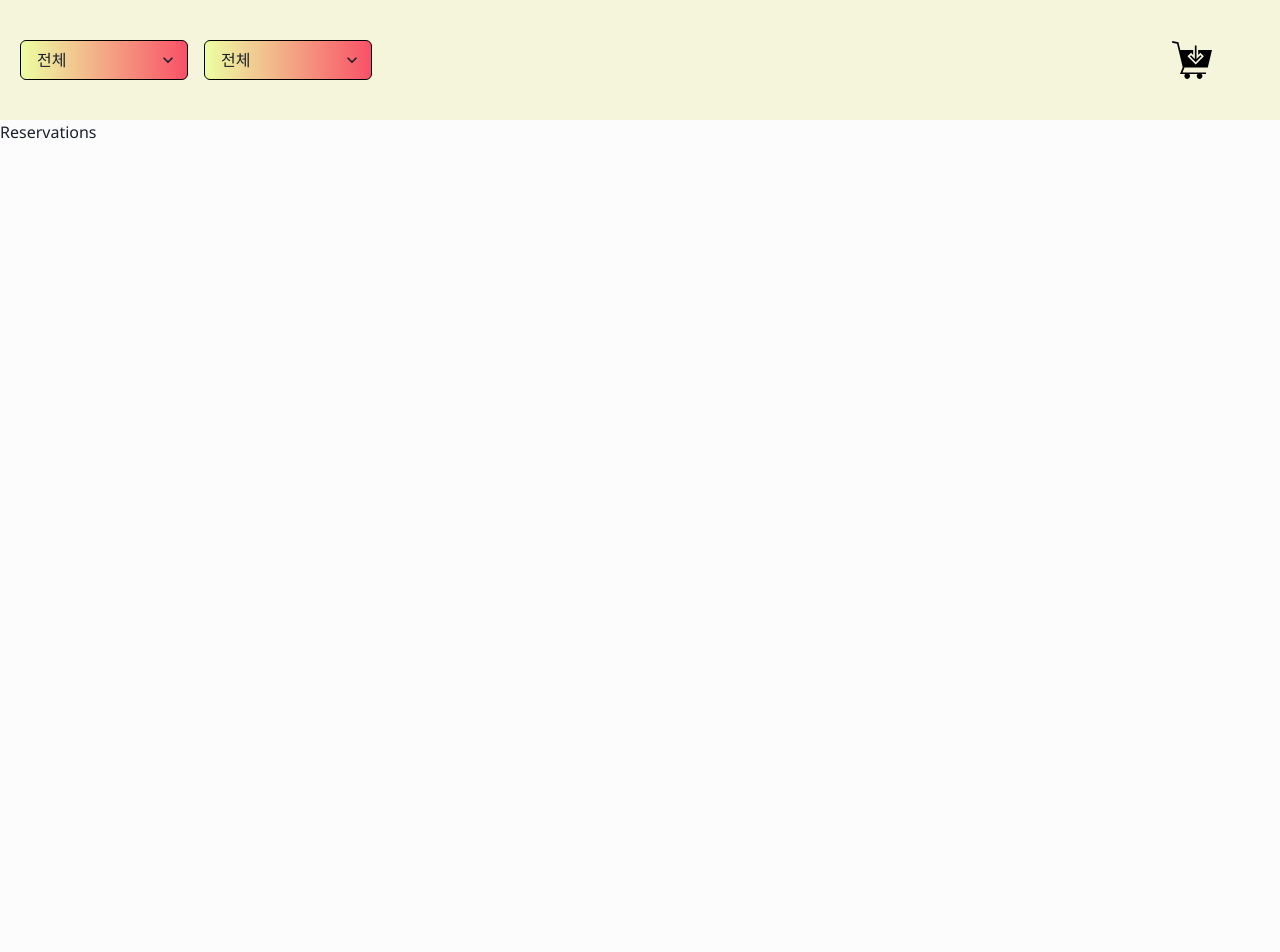
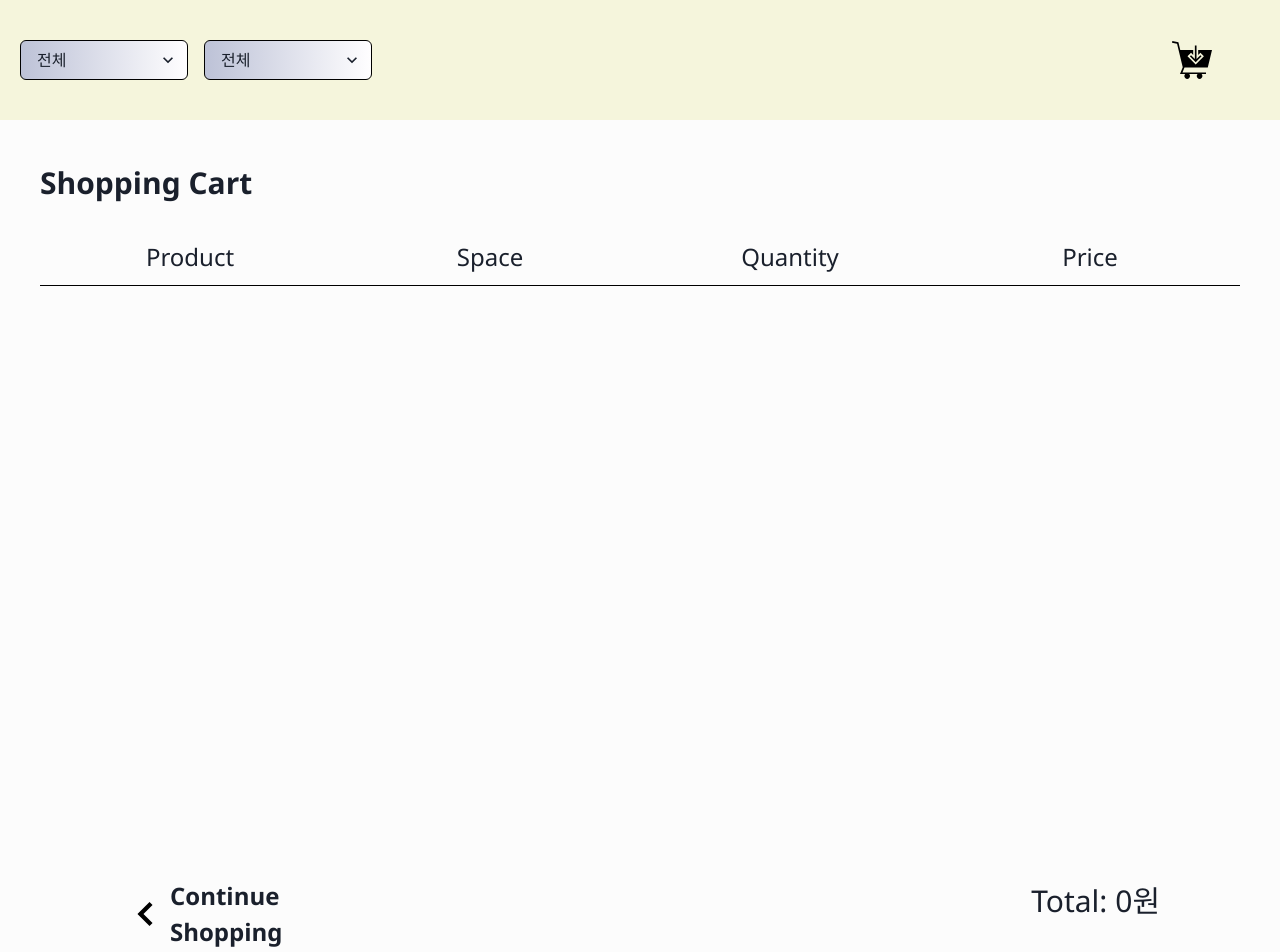
Before and after one commit to dong-geon-Lee/travel-cart-app, a React (Create React App) app: page /reservations in a window 1280 px wide. Shown: the top 952 px of the page. Before the commit the page ends 800 px from the top, so only its background shows below. Built offline with nearby package versions, Linux system fonts and the light colour scheme.

Commit message:
장바구니 목업 및 제거 기능 구현 완료

```diff
--- a/src/components/Header/Header.jsx
+++ b/src/components/Header/Header.jsx
@@ -38,7 +38,7 @@ const Header = () => {
           <Select
             value={price}
             onChange={handlePriceOnChange}
-            bgGradient="linear(to-l, #f95167, #edffa3)"
+            bgGradient="linear(to-l, #fffeff, #bdc2d7)"
             border="1px solid #000"
             cursor="pointer"
           >
@@ -52,7 +52,7 @@ const Header = () => {
           <Select
             value={regions}
             onChange={handleRegionOnChange}
-            bgGradient="linear(to-l, #f95167, #edffa3)"
+            bgGradient="linear(to-l, #fffeff, #bdc2d7)"
             border="1px solid #000"
             cursor="pointer"
           >
@@ -76,7 +76,7 @@ const Header = () => {
         </Tooltip>
       </Box>
       <Link to="/reservations" style={{ marginRight: "2rem" }}>
-        <Tooltip hasArrow label="장바구니" bg="green.400" p="4" fontSize="md">
+        <Tooltip hasArrow label="장바구니" bg="green.400" p="3">
           <Button
             backgroundColor="transparent"
             variant="solid"
--- a/src/components/MainItems/MainItems.jsx
+++ b/src/components/MainItems/MainItems.jsx
@@ -13,7 +13,7 @@ import {
   Text,
   useToast,
 } from "@chakra-ui/react";
-import { checkReservationItems } from "../../utils/utils";
+import { checkReservationItems, formattedNumber } from "../../utils/utils";
 
 const ProductItems = ({ items }) => {
   const [disabled, setDisabled] = useState(false);
@@ -45,7 +45,7 @@ const ProductItems = ({ items }) => {
             가격
           </FormLabel>
           <Text color="blue.600" fontSize="2xl" textAlign="center" w="100%">
-            {price}
+            {formattedNumber(price) + " 원"}
           </Text>
         </GridItem>
         <GridItem w="100%" h="100%">
--- a/src/constants/constants.js
+++ b/src/constants/constants.js
@@ -1,5 +1,5 @@
 export const API_URL =
-  "https://s3.us-west-2.amazonaws.com/secure.notion-static.com/f1be87a4-38e1-4c1e-a527-bd4775812374/mock_data.json?X-Amz-Algorithm=AWS4-HMAC-SHA256&X-Amz-Content-Sha256=UNSIGNED-PAYLOAD&X-Amz-Credential=AKIAT73L2G45EIPT3X45%2F20230308%2Fus-west-2%2Fs3%2Faws4_request&X-Amz-Date=20230308T102755Z&X-Amz-Expires=86400&X-Amz-Signature=a9a39f5c32ded4c92d680a800b483e1ec0291f8f282e34f46d4d1e9a15b78f60&X-Amz-SignedHeaders=host&response-content-disposition=filename%3D%22mock_data.json%22&x-id=GetObject";
+  "https://s3.us-west-2.amazonaws.com/secure.notion-static.com/f1be87a4-38e1-4c1e-a527-bd4775812374/mock_data.json?X-Amz-Algorithm=AWS4-HMAC-SHA256&X-Amz-Content-Sha256=UNSIGNED-PAYLOAD&X-Amz-Credential=AKIAT73L2G45EIPT3X45%2F20230309%2Fus-west-2%2Fs3%2Faws4_request&X-Amz-Date=20230309T103252Z&X-Amz-Expires=86400&X-Amz-Signature=36a63079da0617ba60324e2f3f5b02fba38bbadd9bae51a3185746162af3f3d3&X-Amz-SignedHeaders=host&response-content-disposition=filename%3D%22mock_data.json%22&x-id=GetObject";
 
 export const priceLists = {
   all: [0, 30000],
--- a/src/pages/Reservations/Reservations.jsx
+++ b/src/pages/Reservations/Reservations.jsx
@@ -1,10 +1,207 @@
 import React from "react";
+import { useDispatch, useSelector } from "react-redux";
+import { travelData } from "../../data/data";
+import { Link } from "react-router-dom";
+import arrow from "../../assets/arrow.svg";
+import {
+  Box,
+  Button,
+  Grid,
+  GridItem,
+  Image,
+  Text,
+  Tooltip,
+} from "@chakra-ui/react";
+import {
+  decreaseQty,
+  increaseQty,
+  removeCartItems,
+} from "../../redux-toolkit/productSlice";
+import { formattedNumber } from "../../utils/utils";
 
 const Reservations = () => {
+  const cartItems = useSelector((state) => state.product.carts);
+  console.log(cartItems, "?");
+
+  const dispatch = useDispatch();
+
+  const handlePlusCartQty = (idx, num, price) => {
+    dispatch(increaseQty({ idx, num, price }));
+  };
+
+  const handleMinusCartQty = (idx, num, price) => {
+    dispatch(decreaseQty({ idx, num, price }));
+  };
+
+  const handleCartRemove = (idx) => {
+    dispatch(removeCartItems(idx));
+  };
+
+  let total = cartItems.reduce((acc, cur) => acc + cur.price, 0);
+  console.log(total);
+
   return (
-    <div>
-      <h1>Reservations</h1>
-    </div>
+    <Box p="10">
+      <Text fontSize="3xl" fontWeight="700">
+        Shopping Cart
+      </Text>
+      <Grid
+        templateColumns="repeat(4,1fr)"
+        borderBottom="1px solid #000"
+        py="2.5"
+        mt="6"
+        mb="3"
+      >
+        <GridItem fontSize="2xl" textAlign="center">
+          Product
+        </GridItem>
+        <GridItem fontSize="2xl" textAlign="center">
+          Space
+        </GridItem>
+        <GridItem fontSize="2xl" textAlign="center">
+          Quantity
+        </GridItem>
+        <GridItem fontSize="2xl" textAlign="center">
+          Price
+        </GridItem>
+      </Grid>
+
+      <Box overflow="scroll" h="500px">
+        {cartItems?.map((cartItem) => (
+          <Grid templateColumns="1fr 1fr 1fr 1fr" key={cartItem?.idx} mb="10">
+            <Box
+              display="flex"
+              flexDirection="column"
+              gap="2"
+              justifyContent="center"
+              alignItems="center"
+            >
+              <Image
+                src={cartItem?.mainImage}
+                alt={cartItem?.mainImage}
+                objectFit="contain"
+                width="100px"
+                height="100px"
+              />
+              <Box>
+                <Text fontSize="lg" fontWeight="600" color="gray.600">
+                  {cartItem?.name}
+                </Text>
+              </Box>
+            </Box>
+
+            <Box
+              display="flex"
+              alignItems="center"
+              flexDirection="column"
+              justifyContent="center"
+            >
+              <Text fontSize="3xl">{cartItem?.spaceCategory}</Text>
+              <Text fontSize="lg">{cartItem?.registrationDate}</Text>
+            </Box>
+
+            <Box
+              display="flex"
+              flexDirection="column"
+              justifyContent="center"
+              alignItems="center"
+            >
+              <Box display="flex" gap="3" alignItems="center">
+                <Button
+                  onClick={() =>
+                    handleMinusCartQty(
+                      cartItem?.idx,
+                      1,
+                      travelData.find((t) => t.idx === cartItem.idx).price
+                    )
+                  }
+                  isDisabled={cartItem.qty === 1 && true}
+                >
+                  -
+                </Button>
+                <Text fontSize="lg">{cartItem?.qty || 1}</Text>
+                <Button
+                  onClick={() =>
+                    handlePlusCartQty(
+                      cartItem?.idx,
+                      1,
+                      travelData.find((t) => t.idx === cartItem.idx).price
+                    )
+                  }
+                  isDisabled={
+                    cartItem.qty === cartItem?.maximumPurchases && true
+                  }
+                >
+                  +
+                </Button>
+              </Box>
+              <Text fontSize="lg" mt="2">
+                최대 주문 개수 : {cartItem?.maximumPurchases}
+              </Text>
+            </Box>
+
+            <Box
+              display="flex"
+              flexDirection="column"
+              justifyContent="center"
+              alignItems="center"
+              gap="3"
+            >
+              <Text fontSize="2xl">
+                총액: {formattedNumber(cartItem?.price)}
+              </Text>
+              <Tooltip
+                label="이 상품을 취소하시려면 클릭하세요!"
+                bg="red.400"
+                placement="bottom"
+                p="2"
+              >
+                <Button
+                  onClick={() => handleCartRemove(cartItem?.idx)}
+                  w="32%"
+                  background="transparent"
+                  color="red.500"
+                  fontSize="2xl"
+                >
+                  x
+                </Button>
+              </Tooltip>
+            </Box>
+          </Grid>
+        ))}
+      </Box>
+      <Grid templateColumns="1fr 3fr" p="20">
+        <GridItem>
+          <Link to="/main">
+            <Tooltip
+              hasArrow
+              label="뒤로 가기"
+              placement="top-start"
+              bg="green.400"
+              p="3"
+            >
+              <Text
+                fontSize="2xl"
+                fontWeight="bold"
+                display="flex"
+                alignItems="center"
+              >
+                <Image
+                  src={arrow}
+                  objectFit="contain"
+                  width="50px"
+                  height="50px"
+                />
+                Continue Shopping
+              </Text>
+            </Tooltip>
+          </Link>
+        </GridItem>
+        <GridItem display="flex" justifyContent="flex-end">
+          <Text fontSize="3xl">Total: {formattedNumber(total)}원</Text>
+        </GridItem>
+      </Grid>
+    </Box>
   );
 };
 
--- a/src/redux-toolkit/productSlice.js
+++ b/src/redux-toolkit/productSlice.js
@@ -7,6 +7,7 @@ const initialState = {
   carts: [],
   price: "all",
   regions: "all",
+  quantity: 1,
 };
 
 export const productSlice = createSlice({
@@ -64,8 +65,30 @@ export const productSlice = createSlice({
         return;
       }
     },
-    cartReset: (state) => {
-      state.products = [];
+    removeCartItems: (state, action) => {
+      const idx = action.payload;
+      state.carts = state.carts.filter((cart) => cart.idx !== idx);
+    },
+    increaseQty: (state, action) => {
+      const { idx, num, price } = action.payload;
+      state.carts = state.carts.map((cart) => {
+        if (cart.idx === idx) {
+          cart.qty = num + cart.qty || 1;
+          console.log(price, cart.qty, "아오...");
+          cart.price = price * cart.qty;
+        }
+        return { ...cart };
+      });
+    },
+    decreaseQty: (state, action) => {
+      const { idx, num, price } = action.payload;
+      state.carts = state.carts.map((cart) => {
+        if (cart.idx === idx) {
+          cart.qty = cart.qty - num;
+          cart.price = price * cart.qty;
+        }
+        return { ...cart };
+      });
     },
   },
 });
@@ -77,7 +100,9 @@ export const {
   fetchTravelData,
   addTravelToCart,
   updateTravelData,
-  cartReset,
+  removeCartItems,
+  increaseQty,
+  decreaseQty,
 } = productSlice.actions;
 
 export default productSlice.reducer;
--- a/src/utils/utils.js
+++ b/src/utils/utils.js
@@ -1,3 +1,9 @@
 export const checkReservationItems = (cartItems, name) => {
   return cartItems.find((cartItem) => cartItem.name === name);
 };
+
+export const formattedNumber = (data) => {
+  return new Intl.NumberFormat("ko-KR", {
+    maximumSignificantDigits: 3,
+  }).format(data);
+};
```
Also changed, not shown: src/assets/arrow.svg (added).
